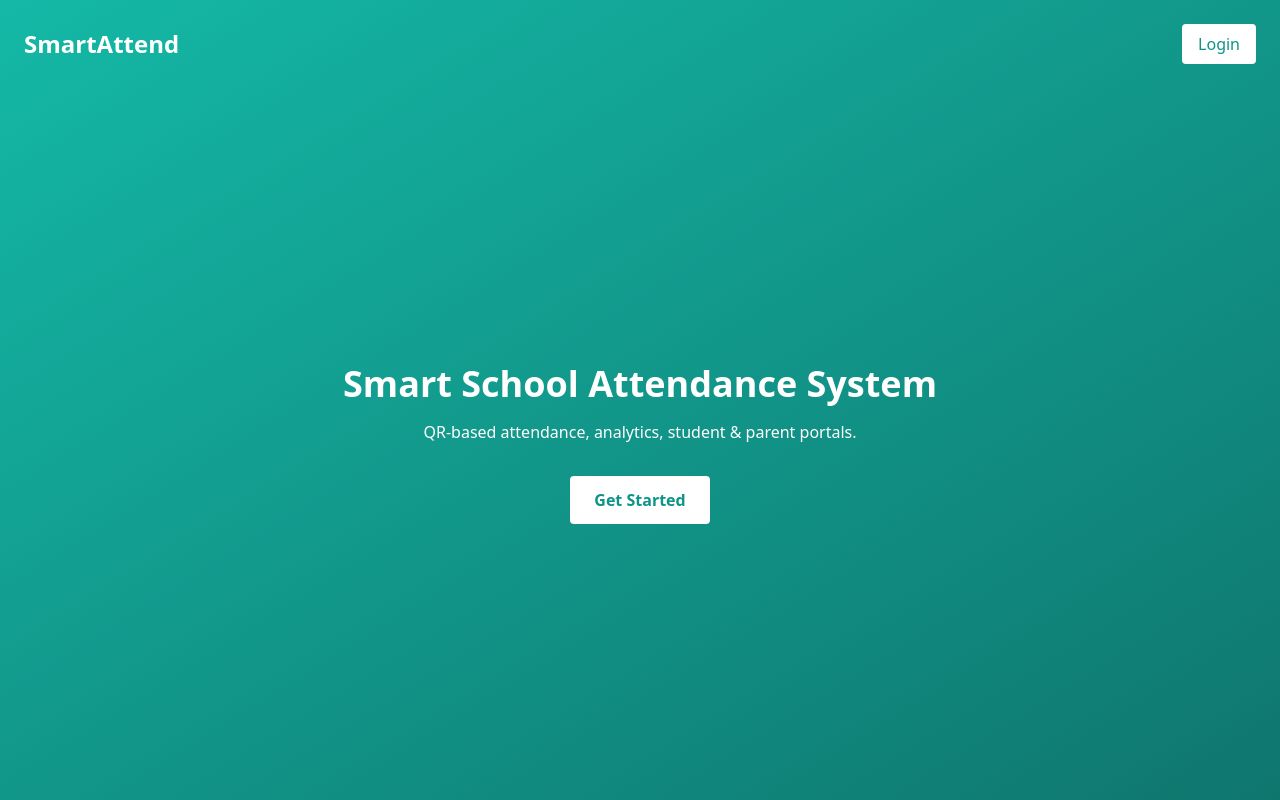
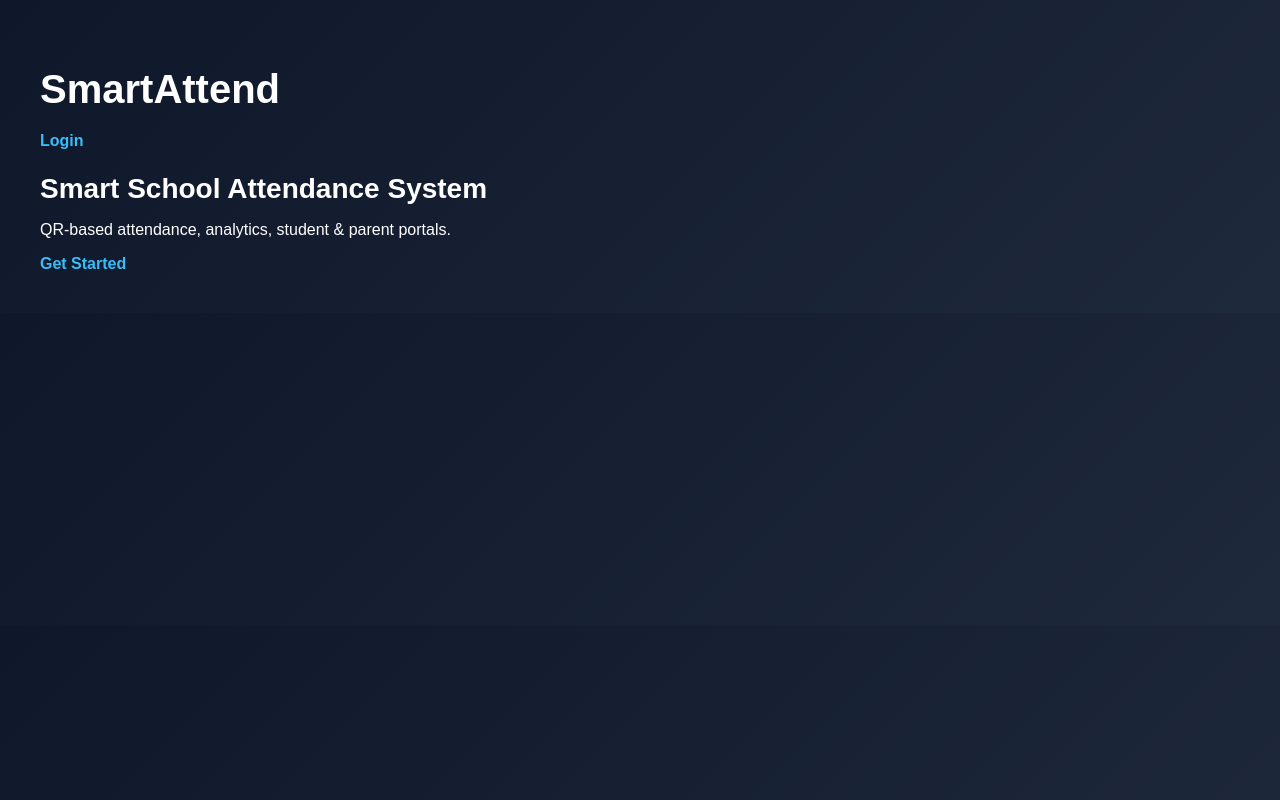
Before and after one commit to Homiebear-Sempai/SmartAttend, a React (Vite) app: page / in a window 1280 px wide. Built offline with nearby package versions, Linux system fonts and the light colour scheme.

Commit message:
Update index.css

```diff
--- a/src/index.css
+++ b/src/index.css
@@ -1,7 +1,23 @@
-@tailwind base;
-@tailwind components;
-@tailwind utilities;
+body {
+  margin: 0;
+  padding: 40px;
+  font-family: Arial, sans-serif;
+  background: linear-gradient(135deg, #0f172a, #1e293b);
+  color: white;
+}
 
-body {
-  font-family: system-ui, sans-serif;
+a {
+  color: #38bdf8;
+  font-weight: bold;
+  text-decoration: none;
 }
+
+h1 {
+  font-size: 40px;
+  margin-bottom: 20px;
+}
+
+h2 {
+  font-size: 28px;
+  margin-bottom: 15px;
+}
```
